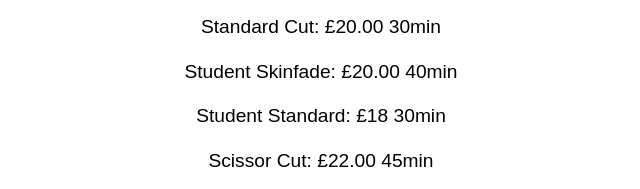
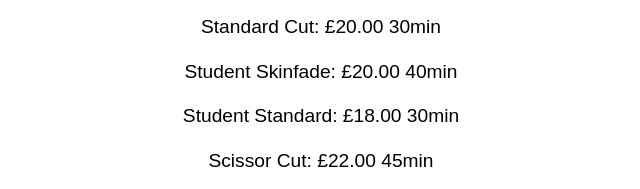
Before and after one commit to unitedhairstudio/unitedhairstudio, a plain HTML site: page index.html in a window 1280 px wide. Shown: the part 1891-2080 px from the top of the page, 319-959 px from the left. Drawn offline with Linux system fonts and the light colour scheme.

Commit message:
Update index.html Add change to our services section

```diff
--- a/index.html
+++ b/index.html
@@ -98,7 +98,7 @@
             <li>Skinfade: £22.00 40min</li>
             <li>Standard Cut: £20.00 30min</li>
             <li>Student Skinfade: £20.00 40min</li>
-            <li>Student Standard: £18 30min</li>
+            <li>Student Standard: £18.00 30min</li>
             <li>Scissor Cut: £22.00 45min</li>
             <li>Haircut &amp; Beard: £28.00 50min</li>
             <li>Beard Trim &amp; Lineup: £8.00 15min</li>
```
